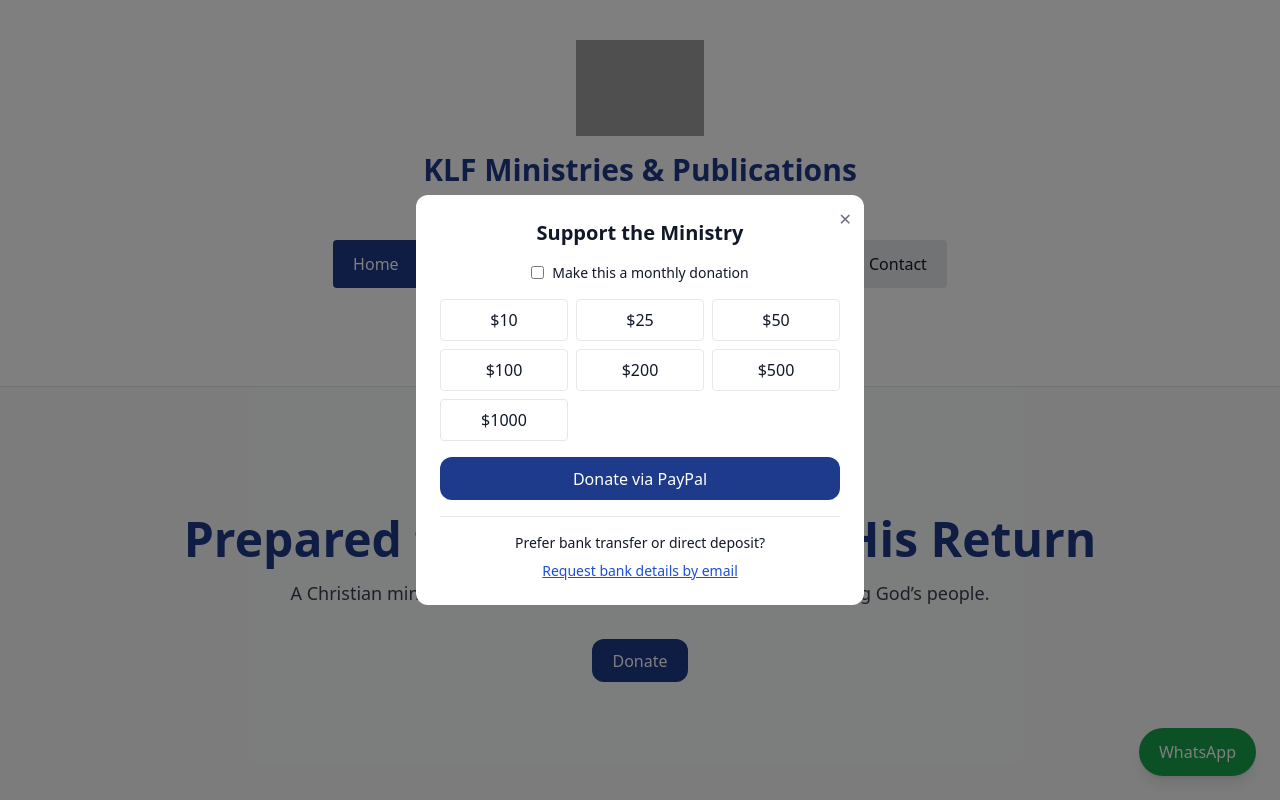
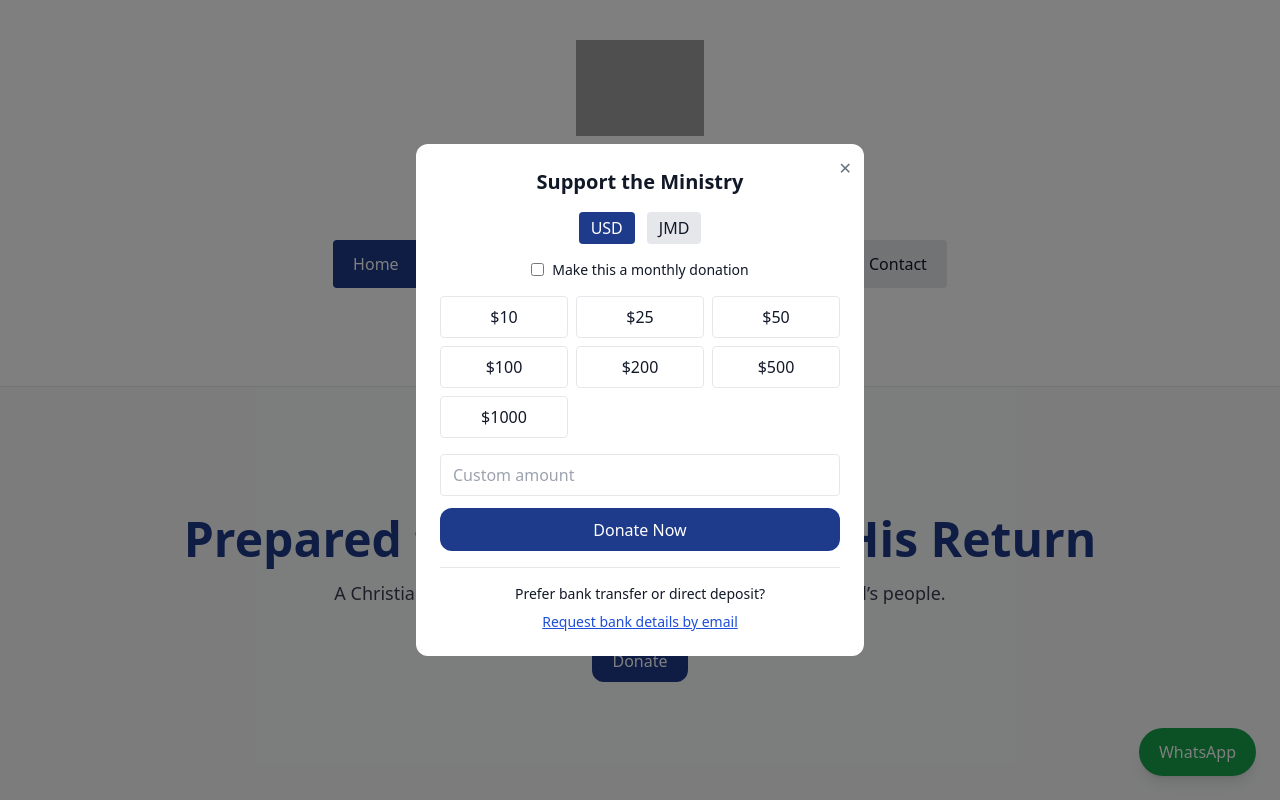
Before and after one commit to klfministries/klf-ministries-website, a Next.js app: page /en in a window 1280 px wide. Both pictures are taken after a click on the button "Donate". Shown: the top 800 px of the page. Built offline with nearby package versions, Linux system fonts and the light colour scheme; grey boxes are pictures that could not be loaded.

Commit message:
Add custom donation amount and USD/JMD currency toggle

```diff
--- a/app/[lang]/page.jsx
+++ b/app/[lang]/page.jsx
@@ -6,10 +6,21 @@ const PAYPAL_EMAIL = "kiwayne26@gmail.com";
 
 export default function Home({ params }) {
   const lang = params?.lang === "es" ? "es" : "en";
+
   const [showDonate, setShowDonate] = useState(false);
   const [monthly, setMonthly] = useState(false);
+  const [currency, setCurrency] = useState("USD");
+  const [customAmount, setCustomAmount] = useState("");
 
-  const amounts = [10, 25, 50, 100, 200, 500, 1000];
+  const presetAmounts = currency === "USD"
+    ? [10, 25, 50, 100, 200, 500, 1000]
+    : [1000, 2500, 5000, 10000, 20000];
+
+  const buildPaypalLink = (amount) => {
+    return `https://www.paypal.com/donate/?business=${PAYPAL_EMAIL}&amount=${amount}&currency_code=${currency}${
+      monthly ? "&recurring=1" : ""
+    }`;
+  };
 
   return (
     <>
@@ -23,19 +34,16 @@ export default function Home({ params }) {
 
         <p className="text-lg text-gray-700 max-w-3xl mx-auto mb-8">
           {lang === "es"
-            ? "Un ministerio cristiano dedicado a predicar, enseñar y equipar al pueblo de Dios."
-            : "A Christian ministry dedicated to preaching, teaching, and equipping God’s people."}
+            ? "Un ministerio cristiano dedicado a predicar y equipar al pueblo de Dios."
+            : "A Christian ministry dedicated to preaching and equipping God’s people."}
         </p>
 
-        <button
-          onClick={() => setShowDonate(true)}
-          className="btn-primary"
-        >
+        <button onClick={() => setShowDonate(true)} className="btn-primary">
           {lang === "es" ? "Donar" : "Donate"}
         </button>
       </section>
 
-      {/* DONATION MODAL */}
+      {/* DONATE MODAL */}
       {showDonate && (
         <div className="fixed inset-0 bg-black/50 flex items-center justify-center z-50 px-4">
           <div className="bg-white rounded-xl max-w-md w-full p-6 relative">
@@ -50,70 +58,101 @@ export default function Home({ params }) {
               {lang === "es" ? "Apoyar el Ministerio" : "Support the Ministry"}
             </h2>
 
+            {/* CURRENCY TOGGLE */}
+            <div className="flex justify-center gap-3 mb-4">
+              <button
+                onClick={() => setCurrency("USD")}
+                className={`px-3 py-1 rounded ${
+                  currency === "USD"
+                    ? "bg-blue-900 text-white"
+                    : "bg-gray-200"
+                }`}
+              >
+                USD
+              </button>
+              <button
+                onClick={() => setCurrency("JMD")}
+                className={`px-3 py-1 rounded ${
+                  currency === "JMD"
+                    ? "bg-blue-900 text-white"
+                    : "bg-gray-200"
+                }`}
+              >
+                JMD
+              </button>
+            </div>
+
             {/* MONTHLY TOGGLE */}
             <div className="flex items-center justify-center gap-2 mb-4">
               <input
                 type="checkbox"
-                id="monthly"
                 checked={monthly}
                 onChange={() => setMonthly(!monthly)}
               />
-              <label htmlFor="monthly" className="text-sm font-medium">
+              <span className="text-sm">
                 {lang === "es"
                   ? "Donación mensual"
                   : "Make this a monthly donation"}
-              </label>
+              </span>
             </div>
 
-            {/* AMOUNTS */}
+            {/* PRESET AMOUNTS */}
             <div className="grid grid-cols-3 gap-2 mb-4">
-              {amounts.map((amt) => (
+              {presetAmounts.map((amt) => (
                 <a
                   key={amt}
-                  href={`https://www.paypal.com/donate/?business=${PAYPAL_EMAIL}&amount=${amt}&currency_code=USD${
-                    monthly ? "&recurring=1" : ""
-                  }`}
+                  href={buildPaypalLink(amt)}
                   target="_blank"
                   rel="noopener noreferrer"
                   className="border rounded py-2 text-center hover:bg-gray-100"
                 >
-                  ${amt}
+                  {currency === "USD" ? `$${amt}` : `J$${amt}`}
                 </a>
               ))}
             </div>
 
-            {/* PAYPAL BUTTON */}
+            {/* CUSTOM AMOUNT */}
+            <input
+              type="number"
+              placeholder={
+                lang === "es"
+                  ? "Monto personalizado"
+                  : "Custom amount"
+              }
+              value={customAmount}
+              onChange={(e) => setCustomAmount(e.target.value)}
+              className="w-full border px-3 py-2 rounded mb-3"
+            />
+
             <a
-              href={`https://www.paypal.com/donate/?business=${PAYPAL_EMAIL}&currency_code=USD${
-                monthly ? "&recurring=1" : ""
-              }`}
+              href={buildPaypalLink(customAmount || 0)}
               target="_blank"
               rel="noopener noreferrer"
               className="btn-primary block text-center mb-4"
             >
               {monthly
                 ? lang === "es"
-                  ? "Donar mensualmente por PayPal"
-                  : "Donate Monthly via PayPal"
+                  ? "Donar mensualmente"
+                  : "Donate Monthly"
                 : lang === "es"
-                ? "Donar por PayPal"
-                : "Donate via PayPal"}
+                ? "Donar ahora"
+                : "Donate Now"}
             </a>
 
-            {/* BANK TRANSFER (RESTORED) */}
+            {/* BANK TRANSFER */}
             <div className="border-t pt-4 text-sm text-center">
               <p className="mb-2 font-medium">
                 {lang === "es"
-                  ? "¿Prefiere transferencia o depósito bancario?"
+                  ? "¿Prefiere transferencia bancaria?"
                   : "Prefer bank transfer or direct deposit?"}
               </p>
 
               <a
-                href={`mailto:klfministries7@gmail.com?subject=Bank%20Transfer%20Donation&body=Hello%20KLF%20Ministries,%0A%0AI%20would%20like%20to%20support%20the%20ministry%20via%20bank%20transfer.%20Please%20send%20me%20the%20account%20details.%0A%0AThank%20you.`}
+                href="mailto:klfministries7@gmail.com?subject=Bank%20Transfer%20Donation"
                 className="text-blue-700 underline"
               >
                 {lang === "es"
-                  ? "Solicitar detalles bancarios por correo"
+                  ? "Solicitar detalles bancarios"
                   : "Request bank details by email"}
               </a>
             </div>
```
